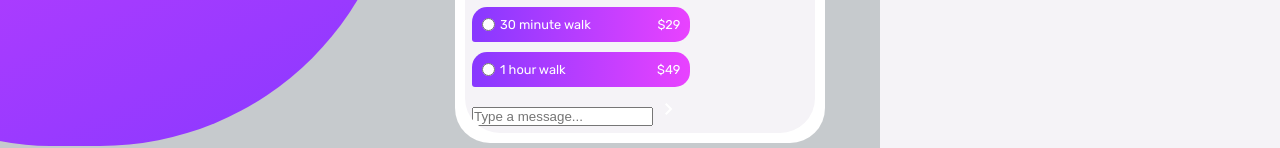
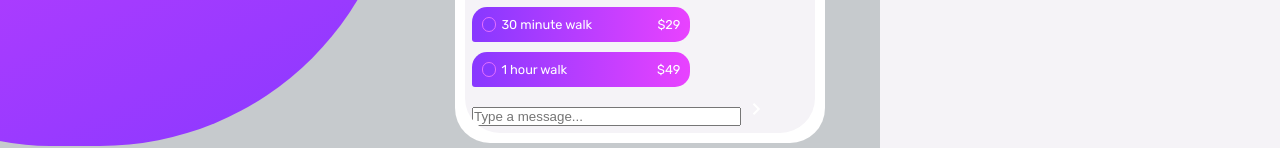
Before and after one commit to issagoodlifeInc/Chat-App-Illustration, a plain HTML site: page index.html in a window 1280 px wide. Shown: the part 534-682 px from the top of the page. Drawn offline with nearby package versions, Linux system fonts and the light colour scheme.

Commit message:
Styling radio input

```diff
--- a/assets/styles.css
+++ b/assets/styles.css
@@ -191,6 +191,7 @@ main::after {
     var(--lightmagenta)
   );
   display: flex;
+  align-items: center;
   gap: 5px;
   color: var(--white);
 }
@@ -199,7 +200,18 @@ main::after {
 }
 
 input[type="radio"] {
-  border: 1px solid var(--white);
+  appearance: none;
+  background-color: var(--lightviolet);
+  border: 1px solid var(--vlightmagenta);
+  color: var(--vlightmagenta);
+  font: inherit;
+  width: 0.9rem;
+  height: 0.9rem;
+  border-radius: 50%;
+}
+
+input[type="text"] {
+  width: 80%;
 }
 
 /* Booking Part */
```
